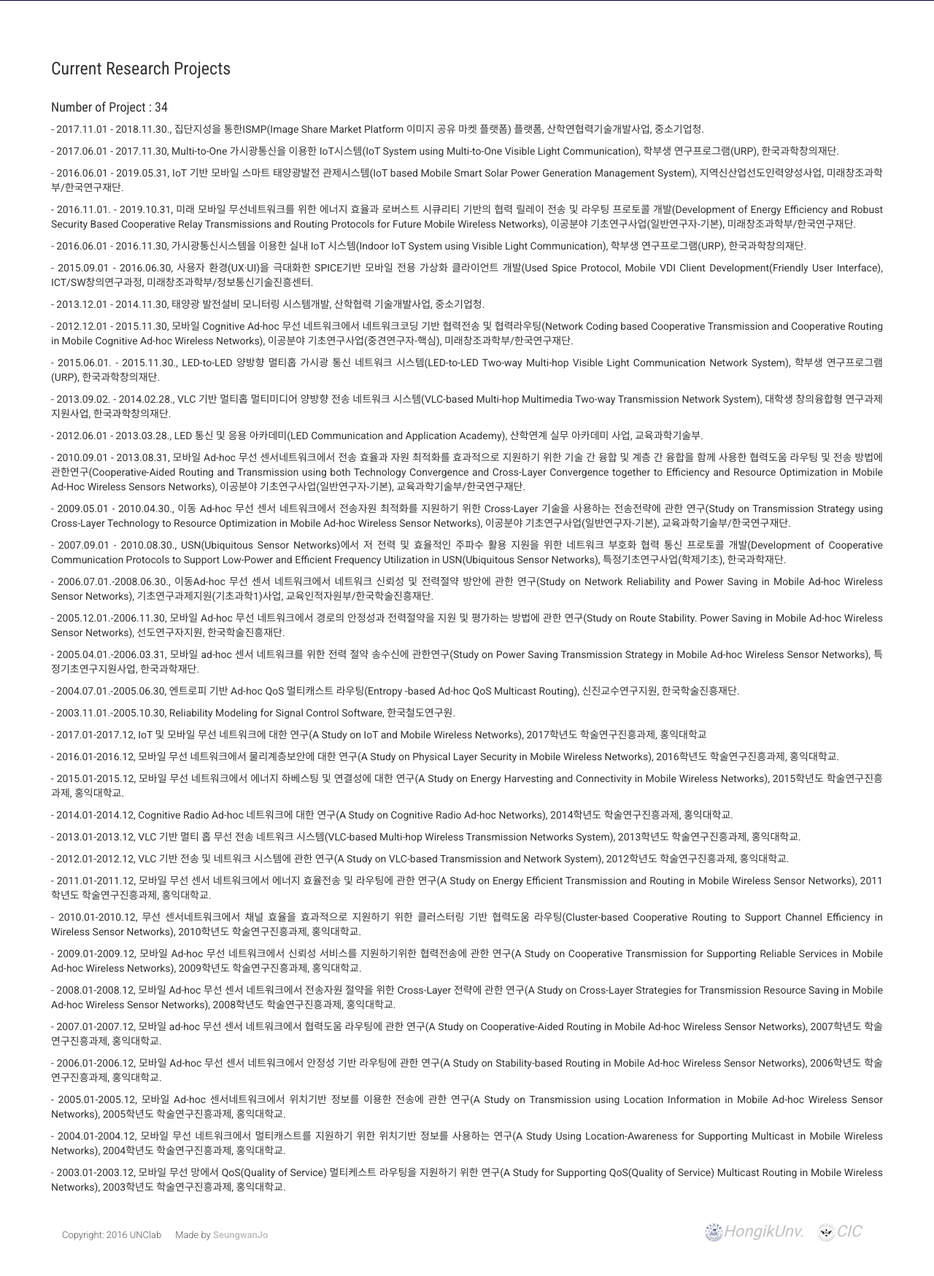
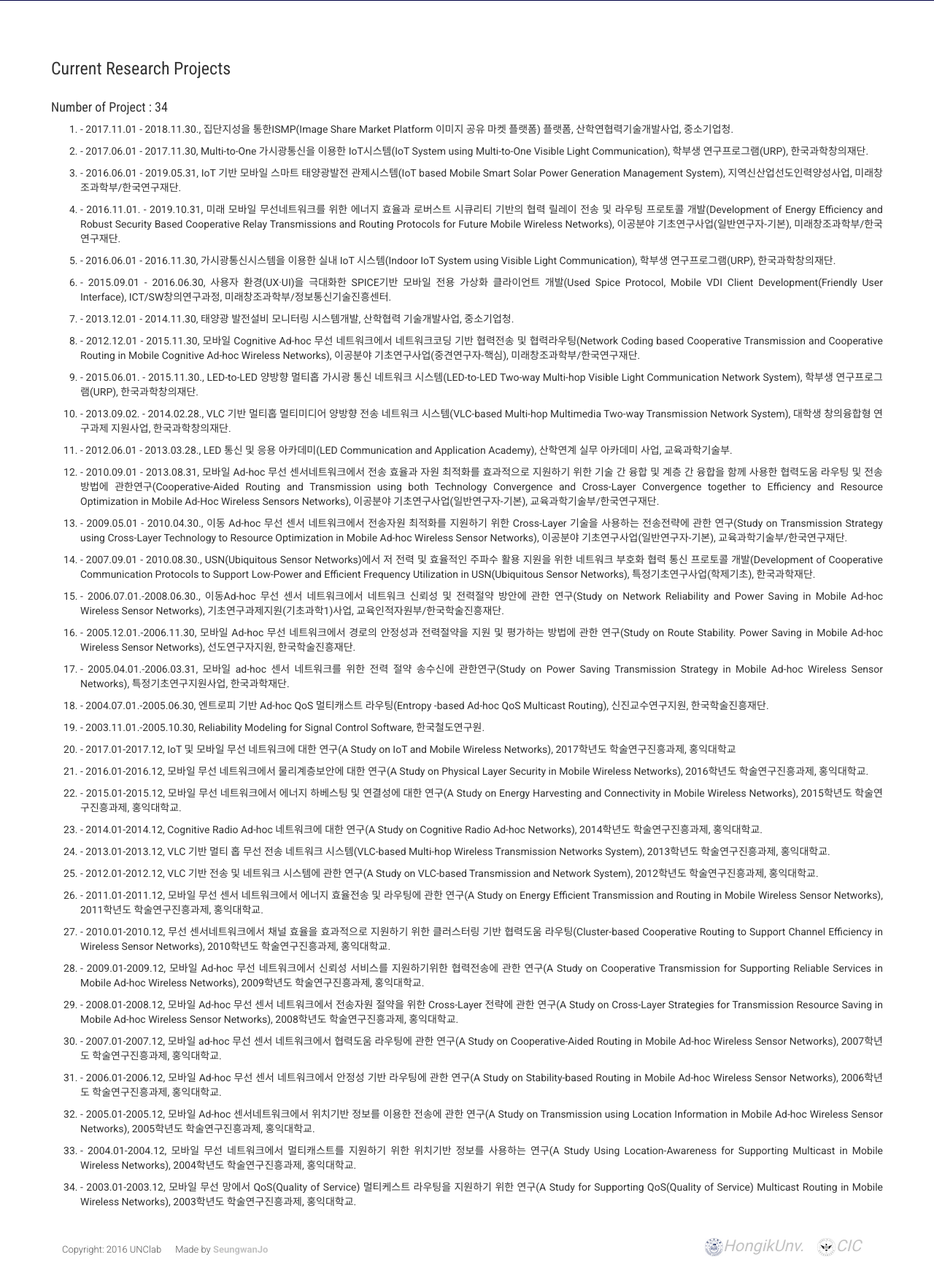
Before and after one commit to jaejin1/UNClabhomepage, a PHP site: page /project.php in a window 1280 px wide. Shown: the part 279-2028 px from the top of the page at 73% size. Before the commit the page ends 1981 px from the top, so only its background shows below. Run offline with PHP 8.4, Linux system fonts and the light colour scheme; some libraries are stand-ins or nearby versions; some web fonts are replaced.

Commit message:
ol태그

```diff
--- a/project.php
+++ b/project.php
@@ -105,7 +105,7 @@ Header Section Start
                 <div class="block" style="text-align:justify">
                     <h3>Current Research Projects</h3>
                     <h4 class="count">Number of Project :  </h4>
-                    <ul>
+                    <ol>
                         <li>- 2017.11.01 - 2018.11.30., 집단지성을 통한ISMP(Image Share Market Platform 이미지 공유 마켓 플랫폼) 플랫폼, 산학연협력기술개발사업,  중소기업청.</li>
                         <li>- 2017.06.01 - 2017.11.30, Multi-to-One 가시광통신을 이용한 IoT시스템(IoT System using Multi-to-One Visible Light Communication), 학부생 연구프로그램(URP), 한국과학창의재단.</li>
                         <li>- 2016.06.01 - 2019.05.31, IoT 기반 모바일 스마트 태양광발전 관제시스템(IoT based Mobile Smart Solar Power Generation Management System), 지역신산업선도인력양성사업, 미래창조과학부/한국연구재단.</li>
@@ -163,7 +163,7 @@ Header Section Start
                         <li>- 2003.1-2003.12, QoS(Quality of Service) Multicast Routing in Mobile Wireless Networks,  HONGIK UNIVERSITY (홍익대학교)</li>
                         <li>- 2001.1-2002.8, Surviable Highly Dynamic Mobile Networks , US Army </li>
                         -->
-                    </ul>
+                    </ol>
                 </div>
             </div>
 
@@ -184,7 +184,7 @@ Footer Section Start
    ================================================== -->
 <script>
     $(".count").text(function() {
-        $(this).append($(this).next("ul").children("li").size());
+        $(this).append($(this).next("ol").children("li").size());
     });
 </script>
 </body>
```
